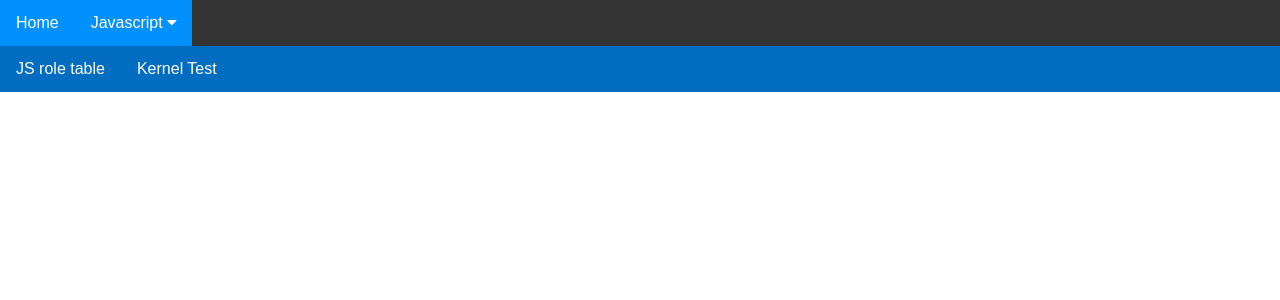
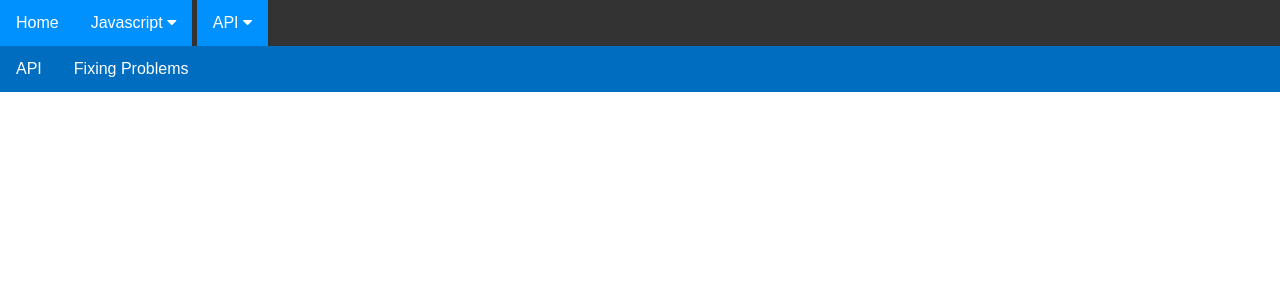
Before and after one commit to yuricoder07/myfiles, a Jekyll site: the page built from _pages/Submenue.html, in a window 1280 px wide. Shown: the top 300 px of the page. Built offline with Jekyll 4.4.1, drawn with Linux system fonts in a browser that asks for light colours.

Commit message:
asdasdas

```diff
--- a/_pages/Submenue.html
+++ b/_pages/Submenue.html
@@ -81,6 +81,11 @@ body {
         <a class="Post" href="/myfiles/jupyternotebook/2022/09/26/htmltable.html">JS role table</a>
         <a class="Notebook" href="/myfiles/jupyternotebook/2022/09/26/javascriptKernaltest.html">Kernel Test</a>
     </div>
+    <button class="subnavbtn">API <i class="fa fa-caret-down"></i></button>
+    <div class="subnav-content">
+      <a class="API" href="/myfiles/techtalk/rapidapi">API</a>
+      <a class="Fixing Problems" href="/myfiles/collegeboard/error">Fixing Problems</a>
+    </div>
   </div>
 </div>
 
```
